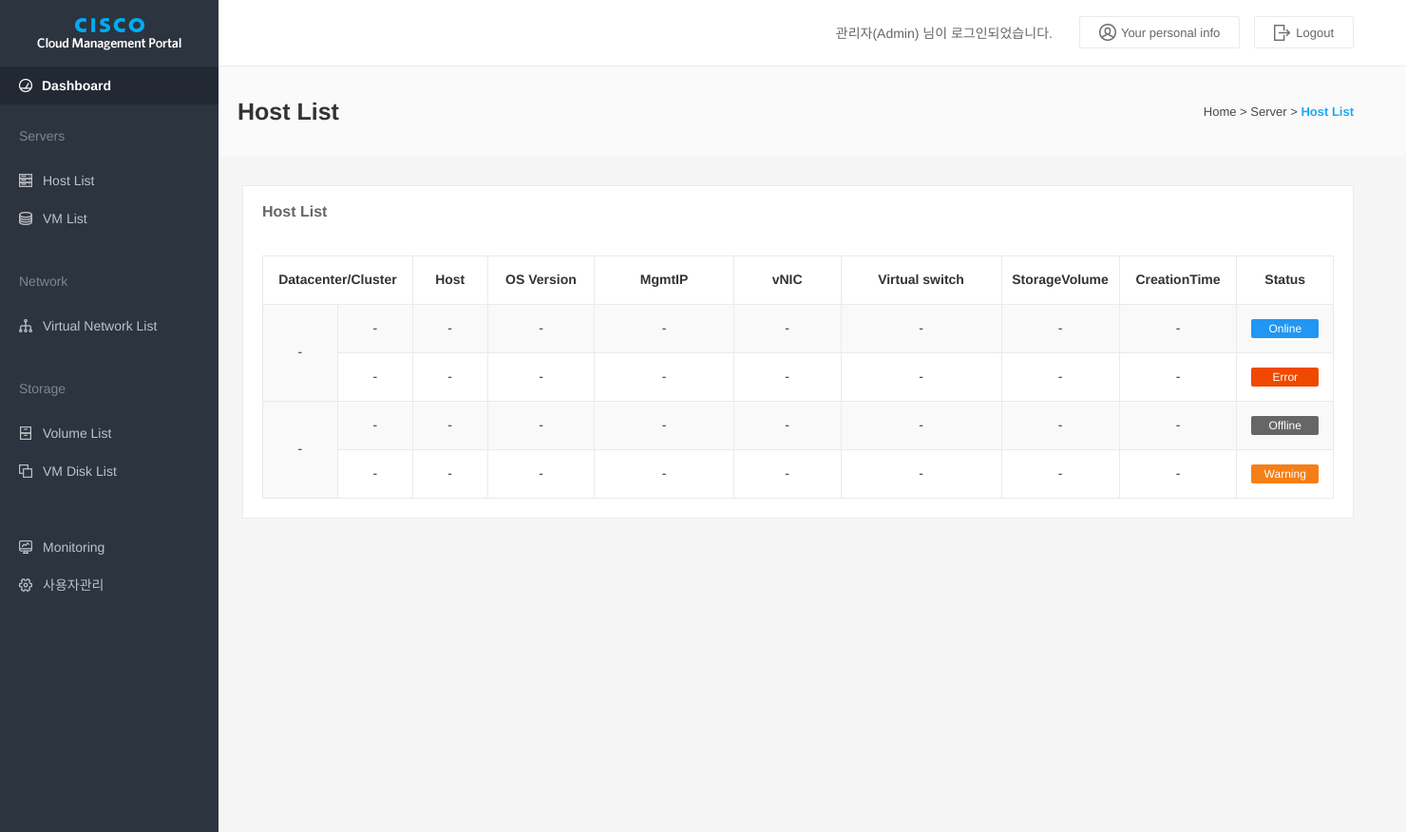
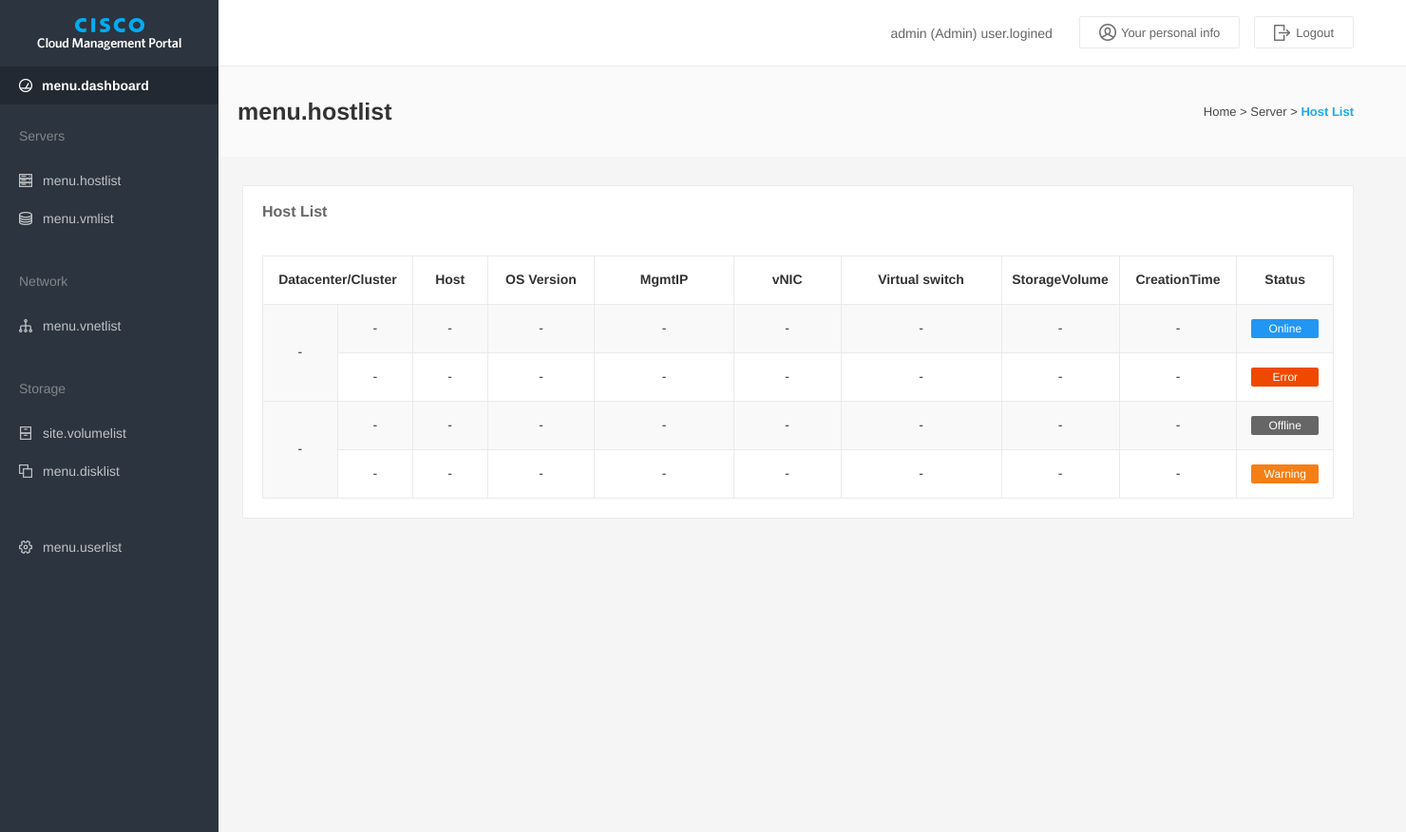
Before and after one commit to CiscoKorea/cloudux, a Django app: page /hosts in a window 1480 px wide. Shown: the top 876 px of the page at 95% size. Run offline with Django 3.2, Linux system fonts and the light colour scheme.

Commit message:
Localization

```diff
--- a/templates/base.html
+++ b/templates/base.html
@@ -1,8 +1,9 @@
+{% load i18n %}
 <!doctype html>
 <html>
 <head>
 <meta charset="utf-8">
-<title>무제 문서</title>
+<title>{% trans "site.title" %}</title>
 <link rel="stylesheet" type="text/css" href="../resources/css/layout.css">
 <script src="../resources/js/jquery-1.11.3.min.js"></script>
 <script src="../resources/js/jquery-ui.js"></script>
@@ -24,7 +25,7 @@
         <!-- header -->
     	<div class="header">
         	<div>
-                <p>관리자(Admin) 님이 로그인되었습니다.</p>
+                <p>admin (Admin) {% trans "user.logined" %}</p>
                 <ul>
                     <li><a href="#">Your personal info</a></li>
                     <li><a href="#">Logout</a></li>
--- a/templates/hostList.html
+++ b/templates/hostList.html
@@ -1,9 +1,10 @@
 {% extends 'base.html' %}
+{% load i18n %}
 
             {% block title %}
             <div class="title">
                 <div>
-                    <h3>Host List</h3>
+                    <h3>{% trans "menu.hostlist" %}</h3>
                     <p>Home > Server > <strong>Host List</strong></p>
                 </div>
             </div>
--- a/templates/left.html
+++ b/templates/left.html
@@ -1,31 +1,32 @@
+{% load i18n %}
 {{ request.GET.mid }}
 {% if request.GET.mid == "01" %}"TEST"{% endif %}
 {% block left %}
-    	<h1><a href="#"><img src="../resources/img/content/logo.png" alt="CISCO Cloud Management Portal"></a></h1>
-        <h2><a href="/" class="on">Dashboard</a></h2>
+    	<h1><a href="#"><img src="../resources/img/content/logo.png" alt="{% trans "site.title" %}"></a></h1>
+        <h2><a href="/" class="on">{% trans "menu.dashboard" %}</a></h2>
 
         <!-- nav -->
         <div class="nav">
         	<p>Servers</p>
             <ul>
-            	<li class="ico02"><a href="/hosts">Host List</a></li>
-            	<li class="ico03"><a href="/vms">VM List</a></li>
+            	<li class="ico02"><a href="/hosts">{% trans "menu.hostlist" %}</a></li>
+            	<li class="ico03"><a href="/vms">{% trans "menu.vmlist" %}</a></li>
             </ul>
 
         	<p>Network</p>
             <ul>
-            	<li class="ico04"><a href="/vnets">Virtual Network List</a></li>
+            	<li class="ico04"><a href="/vnets">{% trans "menu.vnetlist" %}</a></li>
             </ul>
 
         	<p>Storage</p>
             <ul>
-            	<li class="ico05"><a href="/volumes">Volume List</a></li>
-            	<li class="ico06"><a href="/disks">VM Disk List</a></li>
+            	<li class="ico05"><a href="/volumes">{% trans "site.volumelist" %}</a></li>
+            	<li class="ico06"><a href="/disks">{% trans "menu.disklist" %}</a></li>
             </ul>
 
             <ul>
-            	<li class="ico07"><a href="#">Monitoring</a></li>
-            	<li class="ico08"><a href="/users">사용자관리</a></li>
+            	<!-- <li class="ico07"><a href="#">Monitoring</a></li> -->
+            	<li class="ico08"><a href="/users">{% trans "menu.userlist" %}</a></li>
             </ul>
         </div>
         <!-- //nav -->
--- a/templates/userList.html
+++ b/templates/userList.html
@@ -1,9 +1,10 @@
 {% extends 'base.html' %}
+{% load i18n %}
 
             {% block title %}
             <div class="title">
                 <div>
-                    <h3>User list</h3>
+                    <h3>{% trans "menu.userlist" %}</h3>
                     <p>Home > Server > <strong>User list</strong></p>
                 </div>
             </div>
--- a/templates/virtualNetworkList.html
+++ b/templates/virtualNetworkList.html
@@ -1,10 +1,11 @@
 {% extends 'base.html' %}
+{% load i18n %}
 
 
             {% block title %}
             <div class="title">
                 <div>
-                    <h3>Virtual Network List</h3>
+                    <h3>{% trans "menu.vnetlist" %}</h3>
                     <p>Home > Server > <strong>Virtual Network List</strong></p>
                 </div>
             </div>
--- a/templates/vmDiskList.html
+++ b/templates/vmDiskList.html
@@ -1,10 +1,11 @@
 {% extends 'base.html' %}
+{% load i18n %}
 
 
             {% block title %}
             <div class="title">
                 <div>
-                    <h3>VM Disk List</h3>
+                    <h3>{% trans "menu.disklist" %}</h3>
                     <p>Home > Server > <strong>VM Disk List</strong></p>
                 </div>
             </div>
--- a/templates/vmList.html
+++ b/templates/vmList.html
@@ -1,11 +1,12 @@
 {% extends 'base.html' %}
+{% load i18n %}
 
 
 
             {% block title %}
             <div class="title">
                 <div>
-                    <h3>VM List</h3>
+                    <h3>{% trans "menu.vmlist" %}</h3>
                     <p>Home > Server > <strong>VM List</strong></p>
                 </div>
             </div>
--- a/templates/volumeList.html
+++ b/templates/volumeList.html
@@ -1,10 +1,11 @@
 {% extends 'base.html' %}
+{% load i18n %}
 
 
             {% block title %}
             <div class="title">
                 <div>
-                    <h3>Volume List</h3>
+                    <h3>{% trans "site.volumelist" %}</h3>
                     <p>Home > Server > <strong>Volume List</strong></p>
                 </div>
             </div>
```
Also changed, not shown: cisco02/settings.py (+14 -1 lines).
